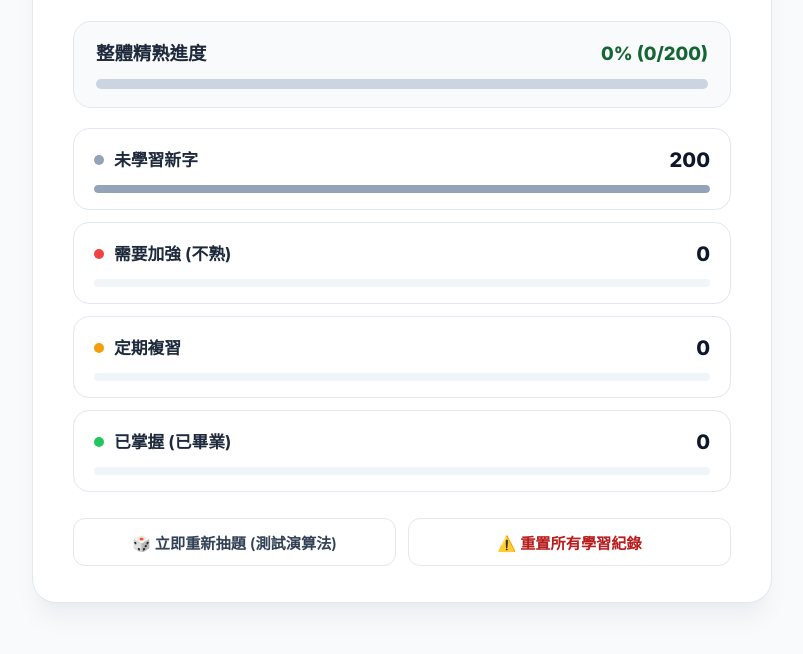
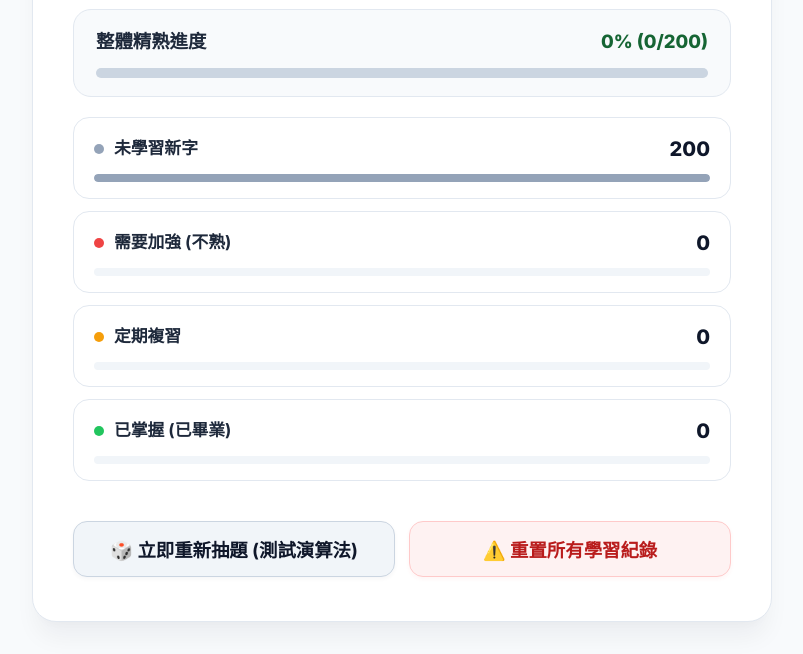
Before and after one commit to lexiewang501/toeic-flashcard, a plain HTML site: page index.html in a window 1280 px wide. Both pictures are taken after a click on the button "學習統計". Shown: the part 153-807 px from the top of the page, without its empty margins (238-1041 px from the left). Drawn offline with Linux system fonts and the light colour scheme.

Commit message:
fix: 大幅放大學習統計下方重抽與重置按鈕，提升對比度與點擊手感

```diff
--- a/style.css
+++ b/style.css
@@ -1026,38 +1026,69 @@
 
 .stats-controls-row {
   display: flex;
+  flex-direction: column;
   gap: 12px;
-  margin-top: 6px;
+  margin-top: 20px;
+  margin-bottom: 8px;
+  width: 100%;
+}
+
+@media (min-width: 640px) {
+  .stats-controls-row {
+    flex-direction: row;
+    gap: 14px;
+  }
 }
 
 .btn-subtle {
-  flex: 1;
-  height: 48px;
-  border-radius: 12px;
-  border: 1px solid var(--slate-200);
-  background: #ffffff;
-  color: var(--slate-700);
+  width: 100%;
+  height: 56px;
+  border-radius: 14px;
+  border: 1.5px solid var(--slate-300);
+  background: var(--slate-100);
+  color: var(--slate-900);
   font-family: inherit;
-  font-size: 0.95rem; /* 放大按鈕文字 */
-  font-weight: 600;
+  font-size: 1.15rem;
+  font-weight: 700;
   cursor: pointer;
+  display: flex;
+  align-items: center;
+  justify-content: center;
+  gap: 8px;
+  box-shadow: 0 2px 4px rgba(15, 23, 42, 0.04);
   transition: all 0.15s ease;
+  touch-action: manipulation;
+  user-select: none;
+  -webkit-user-select: none;
 }
 
 .btn-subtle:hover {
-  background: var(--slate-50);
-  border-color: var(--slate-300);
+  background: var(--slate-200);
+  border-color: var(--slate-400);
   color: var(--slate-900);
 }
 
+.btn-subtle:active {
+  background: var(--slate-300);
+  transform: scale(0.97);
+}
+
 .btn-subtle-danger {
+  background: #fef2f2;
+  border: 1.5px solid #fecaca;
   color: #b91c1c;
+  box-shadow: 0 2px 4px rgba(239, 68, 68, 0.05);
 }
 
 .btn-subtle-danger:hover {
-  background: #fef2f2;
+  background: #fee2e2;
   border-color: #fca5a5;
   color: #991b1b;
+}
+
+.btn-subtle-danger:active {
+  background: #fecaca;
+  transform: scale(0.97);
 }
 
 /* ==========================================================================
@@ -1289,10 +1320,17 @@
     display: none !important;
   }
 
-  /* 統計頁面控制按鈕改為直排 */
+  /* 統計頁面控制按鈕大按鍵直排 */
   .stats-controls-row {
     flex-direction: column;
-    gap: 10px;
+    gap: 12px;
+    margin-top: 18px;
+  }
+
+  .btn-subtle {
+    height: 56px;
+    font-size: 1.12rem;
+    border-radius: 14px;
   }
 
   /* 完成卡片在手機上的排版 */
@@ -1346,6 +1384,11 @@
     display: none;
   }
 
+  .btn-subtle {
+    height: 52px;
+    font-size: 1.02rem;
+  }
+
   .nav-pill {
     font-size: 0.85rem;
     padding: 6px 2px;
--- a/sw.js
+++ b/sw.js
@@ -1,5 +1,5 @@
 // TOEIC Master PWA Service Worker
-const CACHE_NAME = 'toeic-master-v4';
+const CACHE_NAME = 'toeic-master-v5';
 
 const PRECACHE_ASSETS = [
   './',
```
